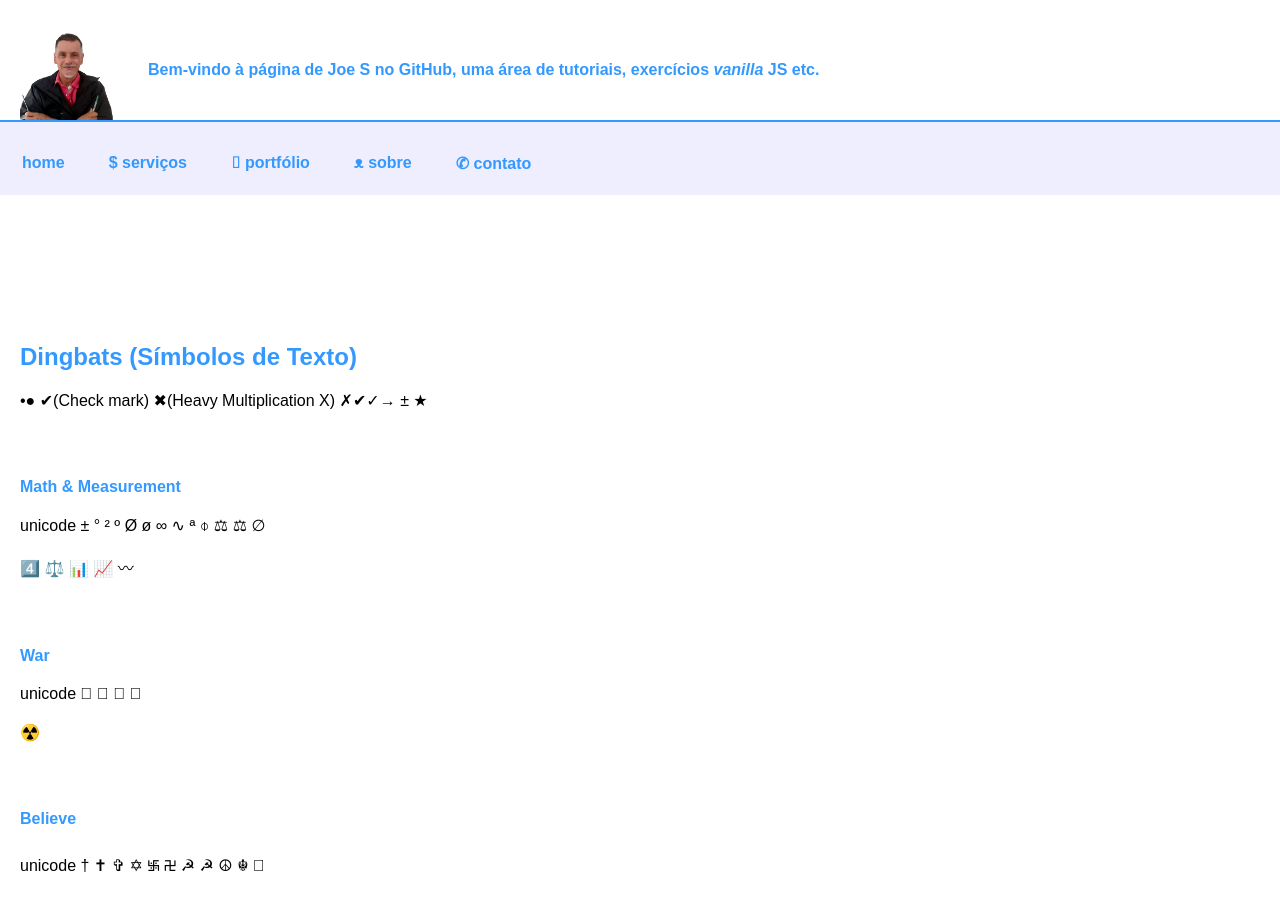
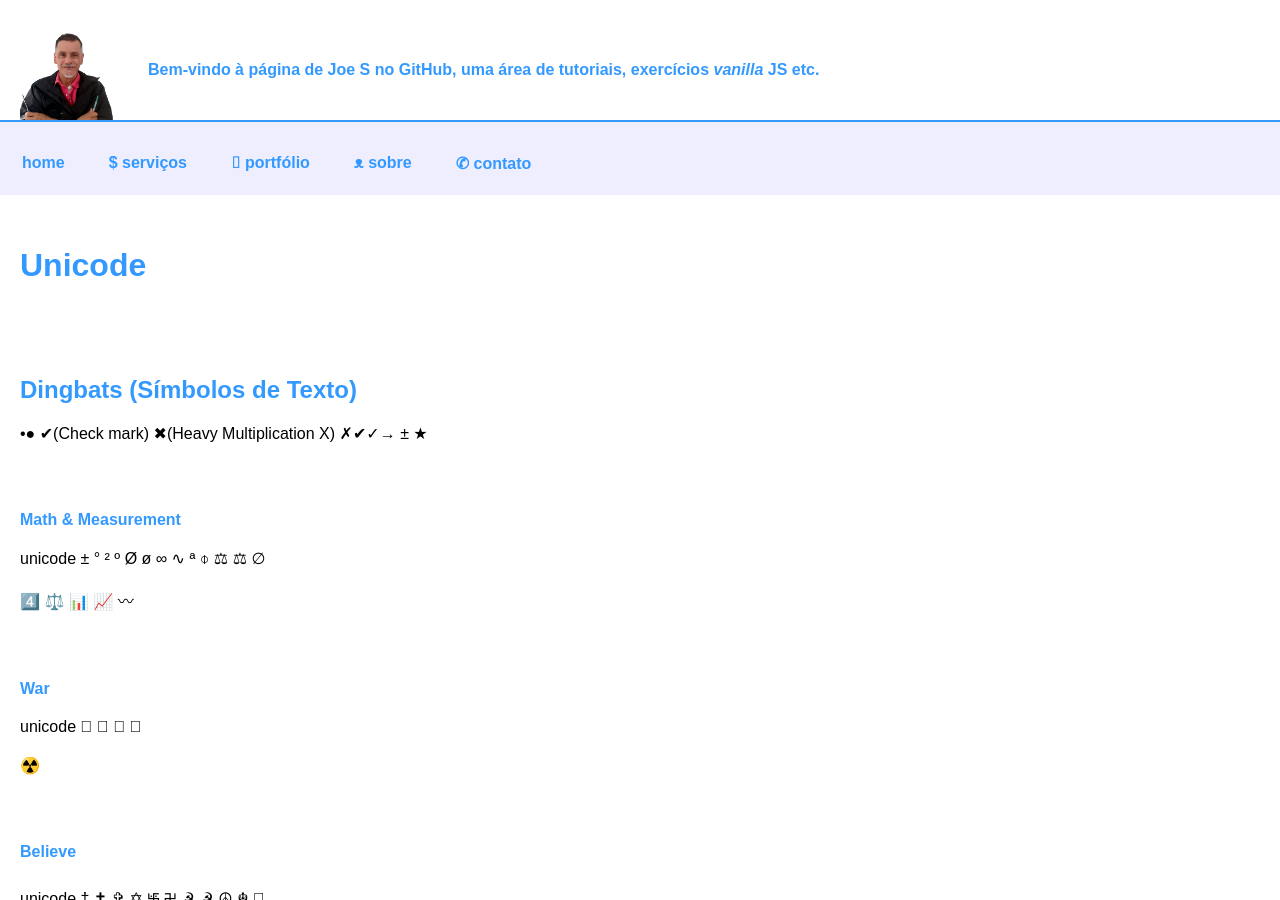
Before and after one commit to Joesynth/joesynth.github.io, a Jekyll site: the page built from _posts/2021-01-28-unicode.md, in a window 1280 px wide and 900 px high. Built offline with Jekyll 4.4.1, drawn with Linux system fonts in a browser that asks for light colours.

Commit message:
Update 2021-01-28-unicode.md

```diff
--- a/_posts/2021-01-28-unicode.md
+++ b/_posts/2021-01-28-unicode.md
@@ -1,11 +1,4 @@
-
-<table>
-	<tr>
-		<td></td>
-		<td></td>
-		<td></td>
-	</tr>
-</table>
+# Unicode
 
 ## Dingbats (Símbolos de Texto)
 
```
Also changed, not shown: other parts of _posts/2021-01-28-unicode.md (+1 -1 lines).
